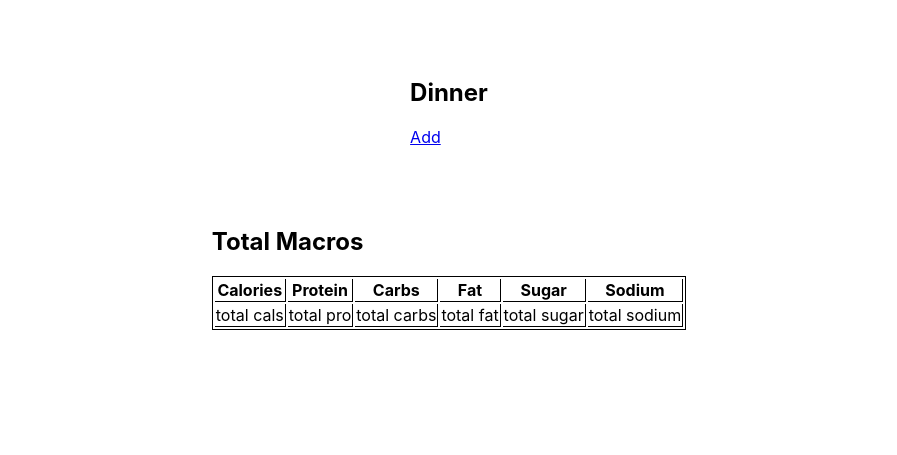
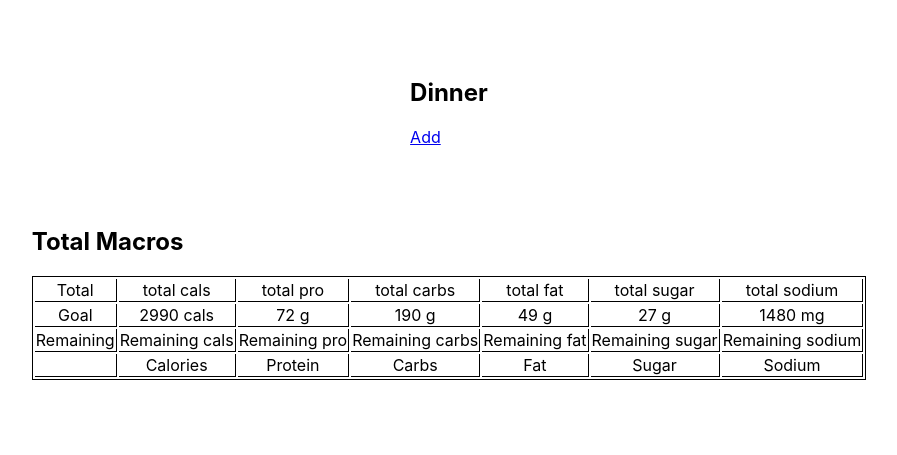
Before and after one commit to JImmyJImmy0/thehustle, a Django app: page /foodlog/ in a window 1280 px wide. Shown: the part 432-887 px from the top of the page, without its empty margins (191-1088 px from the left). Before the commit the page ends 762 px from the top, so only its background shows below. Run offline with Django 3.2, Linux system fonts and the light colour scheme; the visitor is signed in with stand-in values (Sample User, id 1); data that the repository does not hold is empty.

Commit message:
add conditional rendering for goal macros

```diff
--- a/main_app/templates/foods/log.html
+++ b/main_app/templates/foods/log.html
@@ -52,18 +52,9 @@
         <h1>Total Macros</h1>
         <div class='total-table'>
             <table>
-                <thead>
-                    <tr>
-                        <th>Calories</th>
-                        <th>Protein</th>
-                        <th>Carbs</th>
-                        <th>Fat</th>
-                        <th>Sugar</th>
-                        <th>Sodium</th>
-                    </tr>
-                </thead>
                 <tbody>
                     <tr>
+                        <td>Total</td>
                         <td>total cals</td>
                         <td>total pro</td>
                         <td>total carbs</td>
@@ -71,7 +62,48 @@
                         <td>total sugar</td>
                         <td>total sodium</td>
                     </tr>
+                    {% if user.profile.weight > user.profile.goal_weight %}
+                    <tr>
+                        <td>Goal</td>
+                        <td>2075 cals</td>
+                        <td>49 g</td>
+                        <td>175 g</td>
+                        <td>43 g</td>
+                        <td>27 g</td>
+                        <td>1480 mg</td>
+                    </tr>
+                    {% else %}
+                    <tr>
+                        <td>Goal</td>
+                        <td>2990 cals</td>
+                        <td>72 g</td>
+                        <td>190 g</td>
+                        <td>49 g</td>
+                        <td>27 g</td>
+                        <td>1480 mg</td>
+                    </tr>
+                    {% endif %}
+                    <tr>
+                        <td>Remaining</td>
+                        <td>Remaining cals</td>
+                        <td>Remaining pro</td>
+                        <td>Remaining carbs</td>
+                        <td>Remaining fat</td>
+                        <td>Remaining sugar</td>
+                        <td>Remaining sodium</td>
+                    </tr>
                 </tbody>
+                <tfoot>
+                    <tr>
+                        <td></td>
+                        <td>Calories</td>
+                        <td>Protein</td>
+                        <td>Carbs</td>
+                        <td>Fat</td>
+                        <td>Sugar</td>
+                        <td>Sodium</td>
+                    </tr>
+                </tfoot>
             </table>
         </div>
     </div>
--- a/main_app/views.py
+++ b/main_app/views.py
@@ -34,7 +34,8 @@ def foods_index(request):
 def food_log(request):
     foods = Food.objects.filter(user=request.user)
     meals = Meal.objects.filter(user=request.user)
-    return render(request, 'foods/log.html', { 'foods': foods, 'meals': meals })
+    profile = Profile.objects.filter(user=request.user)
+    return render(request, 'foods/log.html', { 'foods': foods, 'meals': meals, 'profile': profile })
 
 
 @login_required
```
